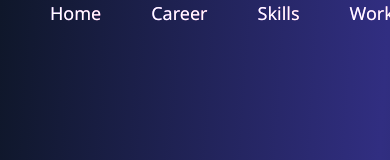
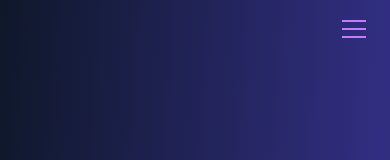
Before and after one commit to kavinduthilan/kavinduthilanworks, a React (Vite) app: page / in a window 390 px wide. Shown: the top 160 px of the page. Built offline with nearby package versions, Linux system fonts and the light colour scheme.

Commit message:
made mobile responsive

```diff
--- a/src/components/Header/Header.jsx
+++ b/src/components/Header/Header.jsx
@@ -1,34 +1,77 @@
-import React from "react";
+import React, { useState } from "react";
 import { Link } from "react-router-dom";
 
 const Header = () => {
+  const [isOpen, setIsOpen] = useState(false);
+
+  const navLinks = [
+    { label: "Home", to: "/", isRoute: true },
+    { label: "Career", href: "#career" },
+    { label: "Skills", href: "#skills" },
+    { label: "Works", href: "#works" },
+    { label: "Contact", href: "#contact" },
+  ];
+
+  const linkClass =
+    "text-[18px] font-medium bg-gradient-to-r from-blue-400 via-purple-400 to-pink-400 bg-clip-text text-transparent hover:opacity-75 transition-opacity";
+
   return (
     <div className="w-full h-14">
-      <ul className="fixed list-none cursor-pointer">
-        <li className="inline pl-[50px] text-[18px]  text-white mb-4 bg-gradient-to-r from-blue-400 via-purple-400 to-pink-400 bg-clip-text ">
-          <Link to="/">Home</Link>
-        </li>
-        <li className="inline pl-[50px] text-[18px]  text-white mb-4 bg-gradient-to-r from-blue-400 via-purple-400 to-pink-400 bg-clip-text">
-          <a href="#career" className="cursor-pointer">
-            Career
-          </a>
-        </li>
-        <li className="inline pl-[50px] text-[18px]  text-white mb-4 bg-gradient-to-r from-blue-400 via-purple-400 to-pink-400 bg-clip-text">
-          <a href="#skills" className="cursor-pointer">
-            Skills
-          </a>
-        </li>
-        <li className="inline pl-[50px] text-[18px]  text-white mb-4 bg-gradient-to-r from-blue-400 via-purple-400 to-pink-400 bg-clip-text">
-          <a href="#works" className="cursor-pointer">
-            Works
-          </a>
-        </li>
-        <li className="inline pl-[50px] text-[18px]  text-white mb-4 bg-gradient-to-r from-blue-400 via-purple-400 to-pink-400 bg-clip-text">
-          <a href="#contact" className="cursor-pointer">
-            Contact
-          </a>
-        </li>
+      {/* Desktop Nav */}
+      <ul className="fixed hidden md:flex list-none cursor-pointer items-center z-50">
+        {navLinks.map(({ label, to, href }) => (
+          <li key={label} className="pl-[50px]">
+            {to ? (
+              <Link to={to} className={linkClass}>
+                {label}
+              </Link>
+            ) : (
+              <a href={href} className={linkClass}>
+                {label}
+              </a>
+            )}
+          </li>
+        ))}
       </ul>
+
+      {/* Mobile Hamburger Button */}
+      <button
+        className="fixed top-3 right-4 md:hidden z-50 flex flex-col gap-1.5 p-2"
+        onClick={() => setIsOpen(!isOpen)}
+        aria-label="Toggle menu"
+      >
+        <span
+          className={`block w-6 h-0.5 bg-purple-400 transition-all duration-300 ${isOpen ? "rotate-45 translate-y-2" : ""}`}
+        />
+        <span
+          className={`block w-6 h-0.5 bg-purple-400 transition-all duration-300 ${isOpen ? "opacity-0" : ""}`}
+        />
+        <span
+          className={`block w-6 h-0.5 bg-purple-400 transition-all duration-300 ${isOpen ? "-rotate-45 -translate-y-2" : ""}`}
+        />
+      </button>
+
+      {/* Mobile Dropdown Menu */}
+      {isOpen && (
+        <ul
+          className="fixed top-14 left-0 w-full md:hidden list-none z-40 flex flex-col items-center gap-6 py-8 bg-black/90 backdrop-blur-sm"
+          onClick={() => setIsOpen(false)}
+        >
+          {navLinks.map(({ label, to, href }) => (
+            <li key={label}>
+              {to ? (
+                <Link to={to} className={linkClass}>
+                  {label}
+                </Link>
+              ) : (
+                <a href={href} className={linkClass}>
+                  {label}
+                </a>
+              )}
+            </li>
+          ))}
+        </ul>
+      )}
     </div>
   );
 };
```
